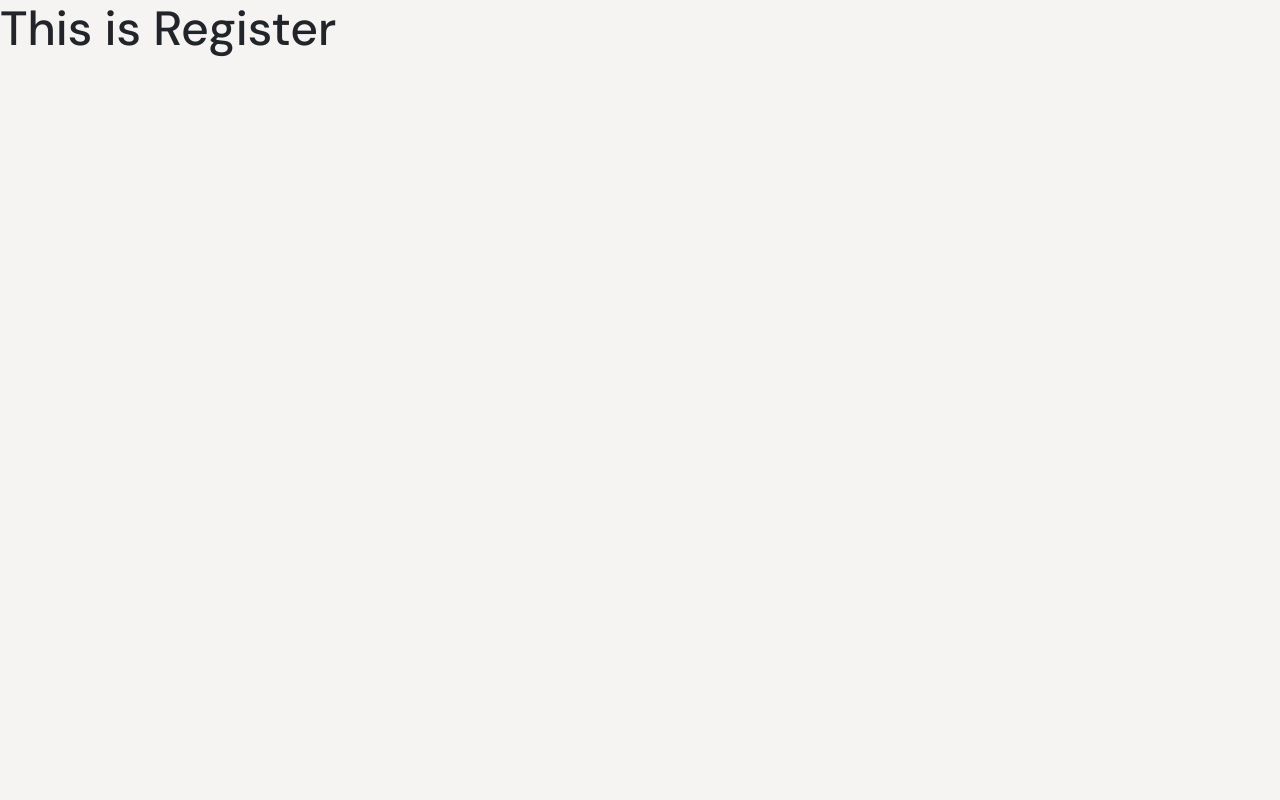
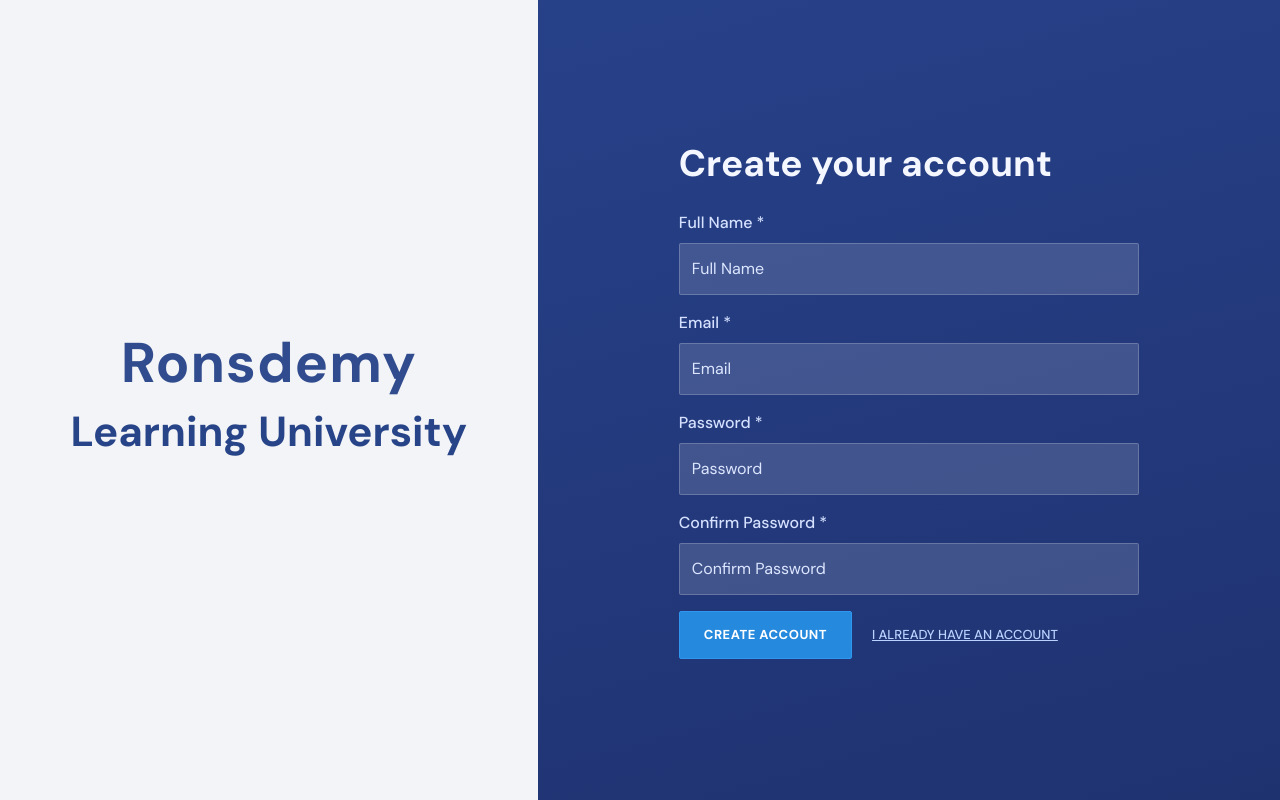
Before and after one commit to ronronpings/lmsProject, a React app in the folder frontend/: page /account/register in a window 1280 px wide. Built offline with nearby package versions, Linux system fonts and the light colour scheme; the HTML template or start-up script is replaced by a standard one.

Commit message:
Login and Register

```diff
--- a/frontend/src/assets/style.scss
+++ b/frontend/src/assets/style.scss
@@ -356,7 +356,159 @@ footer{
     }
 }
 
+.lms-login-page{
+    min-height: 100vh;
+    display: grid;
+    grid-template-columns: 42% 58%;
+    background: #ffffff;
+}
+
+.lms-login-left{
+    display: flex;
+    align-items: center;
+    justify-content: center;
+    background: #f3f4f7;
+    padding: 40px;
+}
+
+.lms-login-brand{
+    text-align: center;
+    color: #274489;
+    .lms-login-logo{
+        font-size: 56px;
+        font-weight: 700;
+        letter-spacing: 1px;
+        margin: 0;
+        line-height: 1;
+        opacity: 0.95;
+    }
+    h1{
+        margin-top: 16px;
+        font-size: 42px;
+        font-weight: 700;
+    }
+}
+
+.lms-login-right{
+    background: linear-gradient(165deg, #274189 0%, #1f3270 100%);
+    display: flex;
+    align-items: center;
+    justify-content: center;
+    padding: 56px 36px;
+}
+
+.lms-login-card{
+    width: 100%;
+    max-width: 420px;
+    h2{
+        color: #f4f7ff;
+        font-size: 37px;
+        margin-bottom: 26px;
+        font-weight: 700;
+    }
+}
+
+.lms-login-form{
+    .lms-field-group{
+        margin-bottom: 18px;
+        label{
+            display: block;
+            color: #d5e1ff;
+            margin-bottom: 8px;
+            font-weight: 500;
+        }
+        input{
+            width: 100%;
+            background: rgba(255, 255, 255, 0.14);
+            border: 1px solid rgba(255, 255, 255, 0.2);
+            color: #ffffff;
+            border-radius: 2px;
+            padding: 13px 12px;
+            outline: none;
+            transition: border-color 0.2s ease, box-shadow 0.2s ease;
+            &::placeholder{
+                color: #dce6ff;
+            }
+            &:focus{
+                border-color: #6eb8ff;
+                box-shadow: 0 0 0 2px rgba(110, 184, 255, 0.25);
+            }
+        }
+    }
+}
+
+.lms-login-actions{
+    display: flex;
+    align-items: center;
+    gap: 20px;
+    margin-top: 10px;
+    button{
+        background: #2589dd;
+        border: 1px solid #2f97f0;
+        color: #ffffff;
+        font-size: 13px;
+        font-weight: 700;
+        padding: 13px 28px;
+        border-radius: 2px;
+        letter-spacing: 0.5px;
+        transition: transform 0.2s ease, background-color 0.2s ease;
+        &:hover{
+            background-color: #1f7acc;
+            transform: translateY(-1px);
+        }
+    }
+    a{
+        color: #b9d2ff;
+        text-decoration: underline;
+        font-size: 13px;
+        font-weight: 500;
+        &:hover{
+            color: #ffffff;
+        }
+    }
+}
+
+.lms-login-register-link{
+    margin-top: 26px;
+    color: #dbe4fa;
+    font-size: 15px;
+    a{
+        color: #ffffff;
+        font-weight: 600;
+        text-decoration: underline;
+        &:hover{
+            color: #b9d2ff;
+        }
+    }
+}
+
 @media (max-width: 768px) {
+    .lms-login-page{
+        grid-template-columns: 1fr;
+    }
+    .lms-login-left{
+        min-height: 34vh;
+    }
+    .lms-login-brand{
+        .lms-login-logo{
+            font-size: 48px;
+        }
+        h1{
+            font-size: 30px;
+        }
+    }
+    .lms-login-right{
+        padding: 34px 20px;
+    }
+    .lms-login-card{
+        h2{
+            font-size: 31px;
+        }
+    }
+    .lms-login-actions{
+        flex-direction: column;
+        align-items: flex-start;
+    }
     .section-1{
         padding: 50px 0;
         img{
@@ -364,3 +516,144 @@ footer{
         }
     }
 }
+
+.lms-register-page{
+    min-height: 100vh;
+    display: grid;
+    grid-template-columns: 42% 58%;
+    background: #ffffff;
+}
+
+.lms-register-left{
+    display: flex;
+    align-items: center;
+    justify-content: center;
+    background: #f3f4f7;
+    padding: 40px;
+}
+
+.lms-register-brand{
+    text-align: center;
+    color: #274489;
+    .lms-register-logo{
+        font-size: 56px;
+        font-weight: 700;
+        letter-spacing: 1px;
+        margin: 0;
+        line-height: 1;
+        opacity: 0.95;
+    }
+    h1{
+        margin-top: 16px;
+        font-size: 42px;
+        font-weight: 700;
+    }
+}
+
+.lms-register-right{
+    background: linear-gradient(165deg, #274189 0%, #1f3270 100%);
+    display: flex;
+    align-items: center;
+    justify-content: center;
+    padding: 56px 36px;
+}
+
+.lms-register-card{
+    width: 100%;
+    max-width: 460px;
+    h2{
+        color: #f4f7ff;
+        font-size: 37px;
+        margin-bottom: 26px;
+        font-weight: 700;
+    }
+}
+
+.lms-register-form{
+    .lms-register-field-group{
+        margin-bottom: 16px;
+        label{
+            display: block;
+            color: #d5e1ff;
+            margin-bottom: 8px;
+            font-weight: 500;
+        }
+        input{
+            width: 100%;
+            background: rgba(255, 255, 255, 0.14);
+            border: 1px solid rgba(255, 255, 255, 0.2);
+            color: #ffffff;
+            border-radius: 2px;
+            padding: 13px 12px;
+            outline: none;
+            transition: border-color 0.2s ease, box-shadow 0.2s ease;
+            &::placeholder{
+                color: #dce6ff;
+            }
+            &:focus{
+                border-color: #6eb8ff;
+                box-shadow: 0 0 0 2px rgba(110, 184, 255, 0.25);
+            }
+        }
+    }
+}
+
+.lms-register-actions{
+    display: flex;
+    align-items: center;
+    gap: 20px;
+    margin-top: 14px;
+    button{
+        background: #2589dd;
+        border: 1px solid #2f97f0;
+        color: #ffffff;
+        font-size: 13px;
+        font-weight: 700;
+        padding: 13px 24px;
+        border-radius: 2px;
+        letter-spacing: 0.5px;
+        transition: transform 0.2s ease, background-color 0.2s ease;
+        &:hover{
+            background-color: #1f7acc;
+            transform: translateY(-1px);
+        }
+    }
+    a{
+        color: #b9d2ff;
+        text-decoration: underline;
+        font-size: 13px;
+        font-weight: 500;
+        &:hover{
+            color: #ffffff;
+        }
+    }
+}
+
+@media (max-width: 768px) {
+    .lms-register-page{
+        grid-template-columns: 1fr;
+    }
+    .lms-register-left{
+        min-height: 34vh;
+    }
+    .lms-register-brand{
+        .lms-register-logo{
+            font-size: 48px;
+        }
+        h1{
+            font-size: 30px;
+        }
+    }
+    .lms-register-right{
+        padding: 34px 20px;
+    }
+    .lms-register-card{
+        h2{
+            font-size: 31px;
+        }
+    }
+    .lms-register-actions{
+        flex-direction: column;
+        align-items: flex-start;
+    }
+}
--- a/frontend/src/component/pages/Login.jsx
+++ b/frontend/src/component/pages/Login.jsx
@@ -1,9 +1,41 @@
 import React from "react";
-
+import { Link } from 'react-router-dom'
 export const Login = ()=> {
    return(
-     <>
-        <h1>This is Login</h1>
-    </>
+     <section className="lms-login-page">
+        <div className="lms-login-left">
+          <div className="lms-login-brand">
+            <p className="lms-login-logo">Ronsdemy</p>
+            <h1>Learning University</h1>
+          </div>
+        </div>
+
+        <div className="lms-login-right">
+          <div className="lms-login-card">
+            <h2>Login into your account</h2>
+
+            <form className="lms-login-form">
+              <div className="lms-field-group">
+                <label htmlFor="email">Email *</label>
+                <input id="email" type="email" placeholder="Email" />
+              </div>
+
+              <div className="lms-field-group">
+                <label htmlFor="password">Password *</label>
+                <input id="password" type="password" placeholder="Password" />
+              </div>
+
+              <div className="lms-login-actions">
+                <button type="submit">LOG IN</button>
+                <Link to="/account/change-password">I CAN'T ACCESS MY ACCOUNT</Link>
+              </div>
+
+              <p className="lms-login-register-link">
+                Don&apos;t have an account? <Link to="/account/register">Create one</Link>
+              </p>
+            </form>
+          </div>
+        </div>
+     </section>
    )
 }
--- a/frontend/src/component/pages/Register.jsx
+++ b/frontend/src/component/pages/Register.jsx
@@ -1,9 +1,53 @@
 import React from "react";
-
+import { Link } from "react-router-dom";
 export const Register = ()=>{
    return(
      <>
-        <h1>This is Register</h1>
+        <section className="lms-register-page">
+      <div className="lms-register-left">
+        <div className="lms-register-brand">
+          <p className="lms-register-logo">Ronsdemy</p>
+          <h1>Learning University</h1>
+        </div>
+      </div>
+
+      <div className="lms-register-right">
+        <div className="lms-register-card">
+          <h2>Create your account</h2>
+
+          <form className="lms-register-form">
+            <div className="lms-register-field-group">
+              <label htmlFor="fullName">Full Name *</label>
+              <input id="fullName" type="text" placeholder="Full Name" />
+            </div>
+
+            <div className="lms-register-field-group">
+              <label htmlFor="email">Email *</label>
+              <input id="email" type="email" placeholder="Email" />
+            </div>
+
+            <div className="lms-register-field-group">
+              <label htmlFor="password">Password *</label>
+              <input id="password" type="password" placeholder="Password" />
+            </div>
+
+            <div className="lms-register-field-group">
+              <label htmlFor="confirmPassword">Confirm Password *</label>
+              <input
+                id="confirmPassword"
+                type="password"
+                placeholder="Confirm Password"
+              />
+            </div>
+
+            <div className="lms-register-actions">
+              <button type="submit">CREATE ACCOUNT</button>
+              <Link to="/account/login">I ALREADY HAVE AN ACCOUNT</Link>
+            </div>
+          </form>
+        </div>
+      </div>
+    </section>
     </>
 
    )
```
